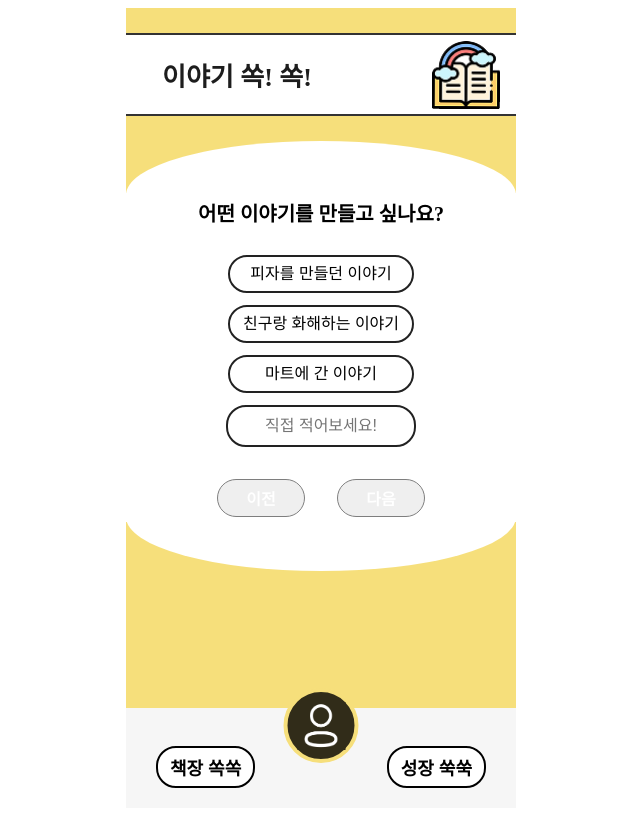
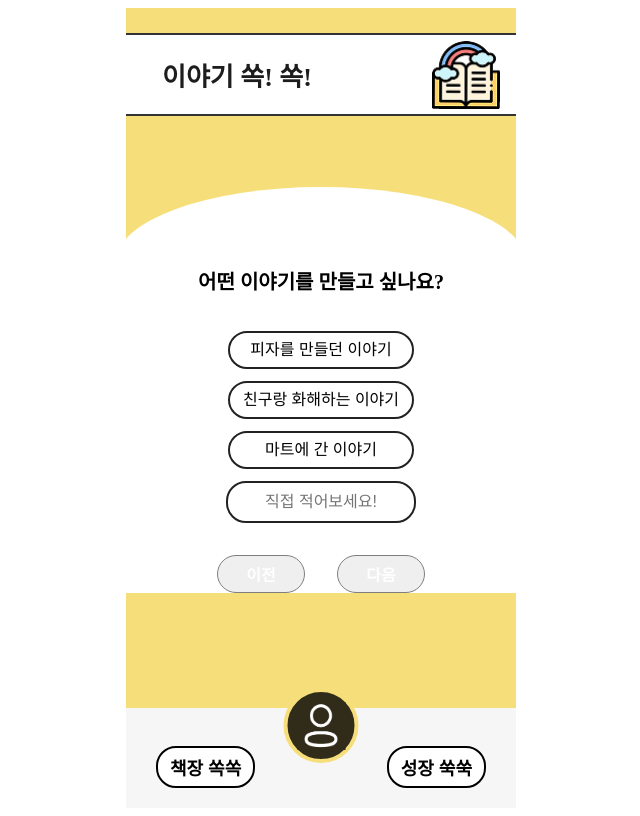
Before and after one commit to sanghuniolsida/frontend, a React (Create React App) app: page /question in a window 1280 px wide. Shown: the whole page, without its empty margins (319-959 px from the left). Built offline with nearby package versions, Linux system fonts and the light colour scheme; a web font is replaced by a local one.

Commit message:
question css 수정

```diff
--- a/src/components/Header.js
+++ b/src/components/Header.js
@@ -10,9 +10,7 @@ function Header() {
     '/creating': { title: '이야기 쏙! 쏙!', icon: '/rainbow.png' },
     '/library': { title: '책장 쏙! 쏙!', icon: '/libraryicon.png' },
     '/home': { title: '이야기 쏙! 쏙!', icon: '' },
-    '/growth': { title: '성장 쑥! 쑥!', icon: '/Creating.png' },
     '/stats': { title: '성장 쑥! 쑥!', icon: '/Creating.png' },
-    '/storybook': { title: '이야기 쏙! 쏙!', icon: '/rainbow.png' },
     '/storyprocess': { title: '이야기 쏙! 쏙!', icon: '/storyprocess.png' },
   };
 
--- a/src/pages/QuestionSection/QuestionSection.css
+++ b/src/pages/QuestionSection/QuestionSection.css
@@ -9,54 +9,57 @@
   align-items: center;
   background: #f6df7b;
   min-height: 450px;
-  position: relative;
 }
 
-/* 상단 곡선 - 흰색이 노란 배경으로 들어감 */
-.question-top-curve {
+/* Inner Box */
+.question-box {
+  background: #fff;
+  width: 90%;
+  margin-top: 150px;
+  padding: 0px;
+  display: flex;
+  flex-direction: column;
+  align-items: center;
+}
+
+.circle-deco {
+  width: 40px;
+  height: 40px;
+  background-color: white;
+  border-radius: 100%;
+  margin: 12px auto;
+}
+
+.circle-deco.top {
   position: absolute;
-  top: 25px;
-  width: 390px;
-  height: 108px;
-  background-color: #fff;
+  width: 410px;
+  height: 150px;
+  background-color: #ffffff;
   border-radius: 50%;
   left: 50%;
   transform: translateX(-50%);
-  z-index: 2;
+  z-index: 0;
+  top: 175px;
 }
 
-/* 메인 흰색 박스 - 사각형 */
-.question-box {
-  background: #fff;
-  width: 60%;
-  margin-top: 32px;
-  padding: 5px 16px 5px 16px;
-  display: flex;
-  flex-direction: column;
-  align-items: center;
-  position: relative;
-  z-index: 3;
-  /* border-radius 완전 제거 - 사각형 */
-}
-
-/* 하단 곡선 - 흰색이 노란 배경으로 들어감 */
-.question-bottom-curve {
+.circle-deco.bottom {
   position: absolute;
-  bottom: -5px;
-  width: 390px;
-  height: 108px;
-  background-color: #fff;
+  width: 410px;
+  height: 150px;
+  background-color: #ffffff;
   border-radius: 50%;
   left: 50%;
   transform: translateX(-50%);
-  z-index: 2;
+  z-index: 0;
+  bottom: 210px
 }
 
 .question-title {
   font-size: 20px;
   font-weight: bold;
-  margin-bottom: 10px;
+  margin-bottom: 36px;
   text-align: center;
+  z-index: 1;
 }
 
 .choice-btn {
@@ -73,6 +76,7 @@
   font-weight: 500;
   cursor: pointer;
   text-align: center;
+  z-index: 1;
 }
 
 .custom-input {
@@ -83,6 +87,7 @@
   border-radius: 20px;
   font-size: 16px;
   outline: none;
+  z-index: 1;
 }
 
 /* Remove wrapper and ellipse classes */
@@ -99,13 +104,7 @@
   align-items: center;
 }
 
-/* Question Title */
-.question-title {
-  font-size: 20px;
-  font-weight: bold;
-  margin-bottom: 28px;
-  text-align: center;
-}
+
 
 /* Choice Buttons */
 .choice-btn,
@@ -124,6 +123,7 @@
   background: #fff;
   cursor: pointer;
   line-height: 38px;
+
 }
 
 /* Custom Input */
@@ -159,6 +159,7 @@
   cursor: pointer;
   margin-right: 20px;
   border: 1.5px solid black;
+  z-index: 1;
 }
 
 .next-btn {
@@ -172,7 +173,9 @@
   border: none;
   cursor: pointer;
   border: 1.5px solid black;
+  z-index: 1;
 }
+
 
 .next-btn:hover {
   background: #b7b3a7;
--- a/src/pages/QuestionSection/index.js
+++ b/src/pages/QuestionSection/index.js
@@ -7,77 +7,33 @@ const questions = [
   {
     title: '어떤 이야기를 만들고 싶나요?',
     options: [
-      '친구와 놀러 가는 이야기',
-      '동물이 모험하는 이야기',
-      '선물을 찾는 이야기',
-      '마법을 쓰는 이야기',
-      '생일 파티 이야기',
-      '용사와 만나는 이야기',
-      '길을 잃고 돌아오는 이야기',
-      '비 오는 날 이야기',
-      '숨은 보물을 찾는 이야기',
-      '친구랑 화해하는 이야기',
-      '잃어버린 물건 찾는 이야기',
-      '꿈속 세상 이야기',
-      '동물 병원 이야기',
-      '학교에서 있었던 이야기',
-      '미끄럼틀에서 생긴 이야기',
-      '마트에 간 이야기',
-      '피자를 만들던 이야기',
-      '아기 동물을 돌보는 이야기',
-      '소풍 가는 이야기',
-    ],
+      '친구와 놀러 가는 이야기', '동물이 모험하는 이야기', '선물을 찾는 이야기',
+      '마법을 쓰는 이야기', '생일 파티 이야기', '용사와 만나는 이야기',
+      '길을 잃고 돌아오는 이야기', '비 오는 날 이야기', '숨은 보물을 찾는 이야기',
+      '친구랑 화해하는 이야기', '잃어버린 물건 찾는 이야기', '꿈속 세상 이야기',
+      '동물 병원 이야기', '학교에서 있었던 이야기',
+      '미끄럼틀에서 생긴 이야기', '마트에 간 이야기', '피자를 만들던 이야기',
+      '아기 동물을 돌보는 이야기', '소풍 가는 이야기',
+    ]
   },
   {
     title: '이야기는 어디에서 일어나나요?',
     options: [
-      '우리 집',
-      '학교',
-      '놀이터',
-      '병원',
-      '유치원 교실',
-      '바닷가',
-      '숲속',
-      '하늘 위',
-      '동물원',
-      '장난감 가게',
-      '마트',
-      '꿈나라',
-      '산',
-      '동굴',
-      '과자 마을',
-      '빵집',
-      '수영장',
-      '놀이공원',
-      '마법 나라',
-      '버스 안',
-    ],
+      '우리 집', '학교', '놀이터', '병원', '유치원 교실', '바닷가',
+      '숲속', '하늘 위', '동물원', '장난감 가게', '마트', '꿈나라',
+      '산', '동굴', '과자 마을', '빵집', '수영장', '놀이공원',
+      '마법 나라', '버스 안',
+    ]
   },
   {
     title: '어떤 등장인물이 있나요?',
     options: [
-      '토끼',
-      '강아지',
-      '고양이',
-      '친구',
-      '선생님',
-      '엄마',
-      '아기 곰',
-      '공주님',
-      '로봇',
-      '돼지',
-      '친구',
-      '오이',
-      '요리사',
-      '고래',
-      '거북이',
-      '별',
-      '구름 요정',
-      '자동차',
-      '도깨비',
-      '기차차',
-    ],
-  },
+      '토끼', '강아지', '고양이', '친구', '선생님', '엄마',
+      '아기 곰', '공주님', '로봇', '돼지', '친구', '오이',
+      '요리사', '고래', '거북이', '별', '구름 요정', '자동차',
+      '도깨비', '기차차',
+    ]
+  }
 ];
 
 function QuestionSectionPage() {
@@ -123,11 +79,10 @@ function QuestionSectionPage() {
   return (
     <Main>
       <div className="question-section">
-        {/* 상단 곡선 - 흰색 영역의 일부 */}
-        <div className="question-top-curve"></div>
+        <div className="question-box">
+          {/* 위쪽 원 */}
+          <div className="circle-deco top" />
 
-        {/* 메인 흰색 박스 - 사각형 */}
-        <div className="question-box">
           <div className="question-title">{current.title}</div>
 
           {shuffledChoices.map((c) => (
@@ -167,12 +122,13 @@ function QuestionSectionPage() {
               {step < questions.length - 1 ? '다음' : '완료'}
             </button>
           </div>
+
+          {/* 아래쪽 원 */}
+          <div className="circle-deco bottom" />
         </div>
-
-        {/* 하단 곡선 - 흰색 영역의 일부 */}
-        <div className="question-bottom-curve"></div>
       </div>
     </Main>
+
   );
 }
 
```
